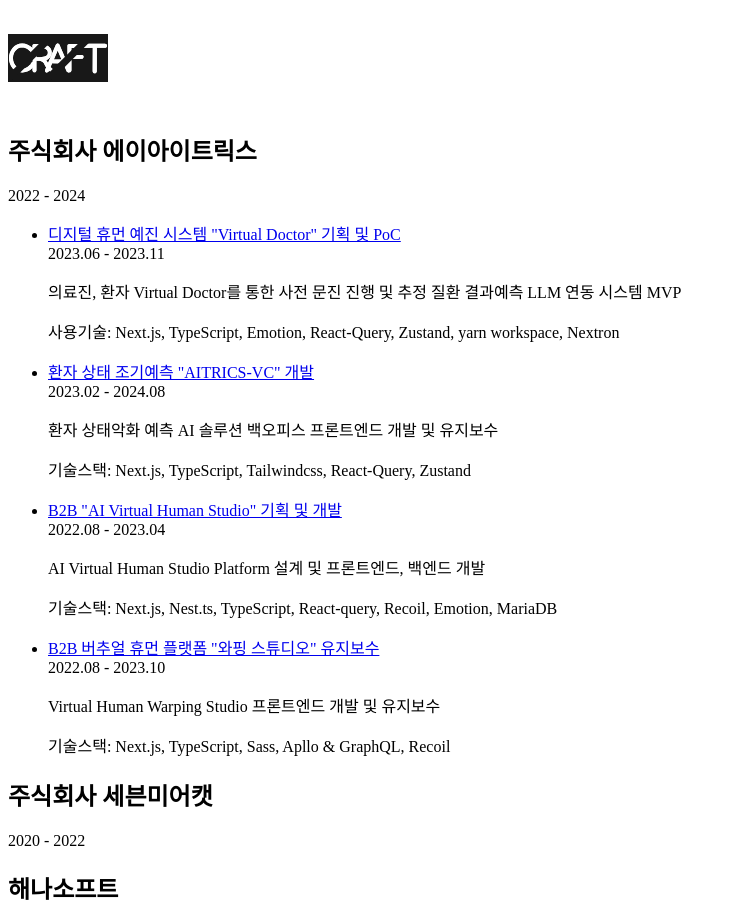
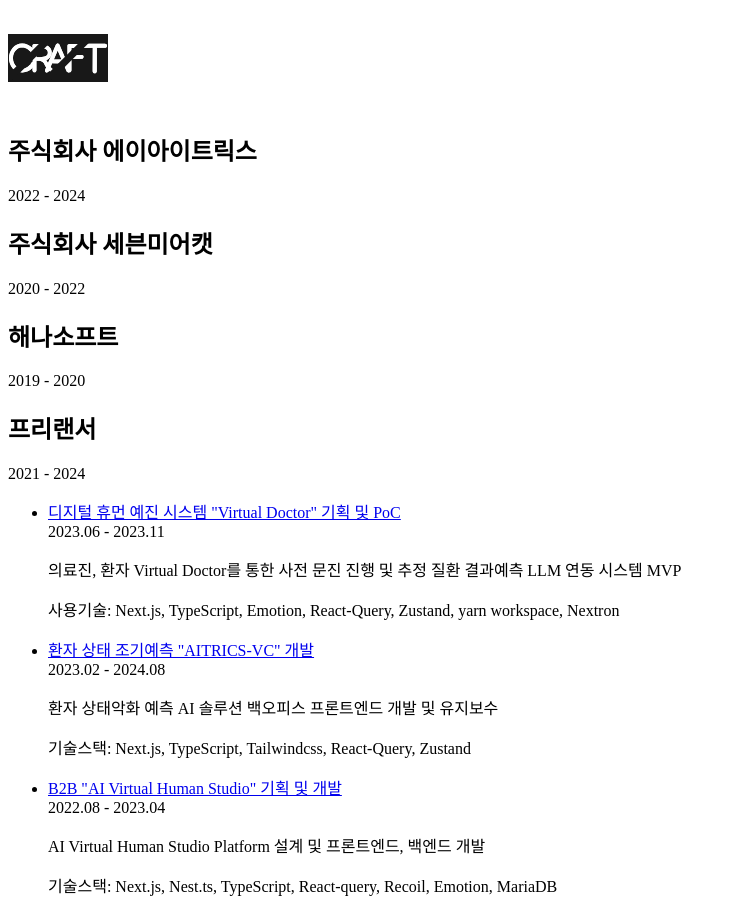
Before and after one commit to KimGSeok/happiness, a Next.js app: page /history in a window 1280 px wide. Shown: the top 916 px of the page, without its empty margins (0-736 px from the left). Built offline with nearby package versions, Linux system fonts and the light colour scheme.

Commit message:
[HPFE-8] refactor: History 컴포넌트 노출방식 변경

```diff
--- a/app/[...not_found]/page.tsx
+++ b/app/[...not_found]/page.tsx
@@ -3,7 +3,7 @@
 export default async function NotFound() {
   return (
     <Container>
-      <h2>페이지를 준비중입니다.</h2>
+      <h2>페이지를 찾을 수 없어요.</h2>
     </Container>
   )
 };
--- a/src/features/history/component/Company.tsx
+++ b/src/features/history/component/Company.tsx
@@ -34,18 +34,19 @@
     position: 'relative',
     display: 'flex',
     alignItems: 'center',
-    width: '27.5%',
+    width: '100%',
     paddingRight: '1vw',
+    margin: '0 0 20% 0',
 
     _after: {
       content: '""',
       position: 'absolute',
-      left: 'calc(100% - 0.5vw)',
+      left: 'calc(100% - 1vw)',
       width: '0.725vw',
       height: '0.725vw',
       borderRadius: '50%',
       boxShadow: 'rgb(255, 255, 255) 0px 0px 0px 2.5px',
-      zIndex: 2,
+      zIndex: 99,
     }
   }
 });
--- a/src/features/history/screen/History.tsx
+++ b/src/features/history/screen/History.tsx
@@ -5,6 +5,7 @@
 import { styled } from "styled-system/jsx";
 import Company from "../component/Company";
 import HistoryItem from "../component/HistoryItem";
+import { css } from "styled-system/css";
 
 const HistoryScreen = () => {
 
@@ -14,15 +15,16 @@
 
   const handleChangeActiveHistory = (companyEng: string) => setActiveHistory(companyEng);
 
-  return (
-    <Container>
-      {data.map(({ company, companyEng, startYear, endYear, data: histories }) => {
-
-        const isActive = activeHistory === companyEng;
+  const activeCompanyData = data.find(({ companyEng }) => companyEng === activeHistory);
 
   return (
-          <CompanyField key={companyEng}>
+    <Container className={css({ display: 'flex' })}>
+      <CompanyField>
+        {data.map(({ company, companyEng, startYear, endYear }) => {
+          const isActive = activeHistory === companyEng;
+          return (
             <Company
+              key={companyEng}
               isActive={isActive}
               company={company}
               companyEng={companyEng}
@@ -30,19 +32,22 @@
               endYear={endYear}
               handleChangeActiveHistory={handleChangeActiveHistory}
             />
-            {isActive && (
-              <HistoryItemContainer>
-                {histories.map((props) =>
+          )
+        })}
+      </CompanyField>
+      <ul
+        className={css({
+          height: 'calc(100vh - 96px - 6rem - 2.725vw)',
+          overflow: 'scroll',
+        })}
+      >
+        {activeCompanyData?.data.map((props) =>
           <HistoryItem
             key={`${props.link}-${props.title}`}
             {...props}
           />
         )}
-              </HistoryItemContainer>
-            )}
-          </CompanyField>
-        )
-      })}
+      </ul>
     </Container>
   )
 }
@@ -58,18 +63,7 @@
 
 const CompanyField = styled('div', {
   base: {
-    width: '100%',
-    height: '5vh',
-    margin: '0 0 4vw 0'
-  }
-})
-
-const HistoryItemContainer = styled('ul', {
-  base: {
-    position: 'absolute',
-    width: 'calc(72.5% - 1vw)',
-    top: '1vw',
-    left: '27.25%',
+    width: '27.5%',
     height: 'calc(100vh - 96px - 6rem - 2.725vw)',
     overflow: 'scroll',
 
@@ -77,8 +71,8 @@
       content: '""',
       position: 'absolute',
       display: 'inline-block',
-      top: '0.725vw',
-      left: '-1px',
+      top: '1.725vw',
+      left: 'calc(27.25% - 0.5vw)',
       width: '3px',
       height: 'calc(100vh - 96px - 6rem - 2.725vw)',
       backgroundColor: 'var(--black300)',
--- a/src/features/introduce/screen/Introduce.tsx
+++ b/src/features/introduce/screen/Introduce.tsx
@@ -1,7 +1,9 @@
+import { css } from "styled-system/css";
+
 const IntroduceScreen = () => {
   return (
-    <div>
-      <h1>Introduce</h1>
+    <div className={css({ padding: '16px 0' })}>
+      <h1>페이지를 준비중이에요.</h1>
     </div>
   );
 }
--- a/src/features/portfolio/screen/Portfolio.tsx
+++ b/src/features/portfolio/screen/Portfolio.tsx
@@ -1,7 +1,9 @@
+import { css } from "styled-system/css";
+
 const PortfolioScreen = () => {
   return (
-    <div>
-      <h1>Portfolio</h1>
+    <div className={css({ padding: '16px 0' })}>
+      <h1>페이지를 준비중이에요.</h1>
     </div>
   )
 };
```
Lines whose indentation alone changed are shown as unchanged.
